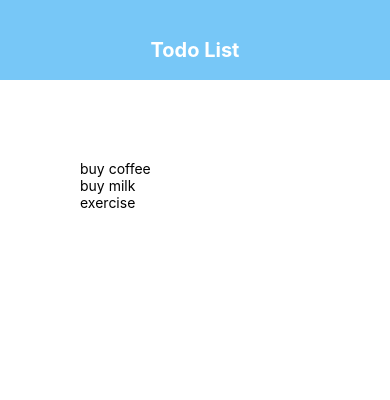
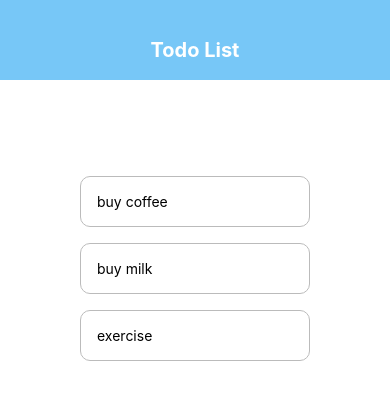
Before and after one commit to brandon-lai/todo-list-react-native, a React Native app: screen / in a window 390 px wide. Shown: the top 400 px of the page. Built offline with nearby package versions, Linux system fonts and the light colour scheme.

Commit message:
implements delete todo functionality on touch of todo

```diff
--- a/App.js
+++ b/App.js
@@ -1,14 +1,21 @@
 import { StatusBar } from 'expo-status-bar';
 import React, { useState } from 'react';
 import { StyleSheet, Text, View, FlatList } from 'react-native';
-import Header from './components/header'
+import Header from './components/header';
+import TodoItem from './components/todoItem';
 
 export default function App() {
   const [todos, setTodos] = useState([
     {text: 'buy coffee', key: '1'},
     {text: 'buy milk', key: '2'},
     {text: 'exercise', key: '3'},
-  ])
+  ]);
+
+  const pressHandler = (key) => {
+    setTodos((prevTodos) => {
+      return prevTodos.filter(todo => todo.key != key);
+    });
+  }
 
   return (
     <View style={styles.container}>
@@ -19,7 +26,7 @@
           <FlatList
             data={todos}
             renderItem={({ item }) => (
-              <Text>{item.text}</Text>
+              <TodoItem item={item} pressHandler={pressHandler} />
             )}
           />
         </View>
--- /dev/null
+++ b/components/todoItem.js
@@ -0,0 +1,21 @@
+import React from 'react';
+import { StyleSheet, Text, TouchableOpacity } from 'react-native';
+
+export default function TodoItem({ item, pressHandler }) {
+    return (
+        <TouchableOpacity onPress={() => pressHandler(item.key)}>
+            <Text style={styles.item}>{item.text}</Text>
+        </TouchableOpacity>
+    );
+}
+
+const styles = StyleSheet.create({
+    item: {
+        padding: 16,
+        marginTop: 16,
+        borderColor: '#bbb',
+        borderWidth: 1,
+        borderStyle: 'solid',
+        borderRadius: 10
+    }
+})
```
